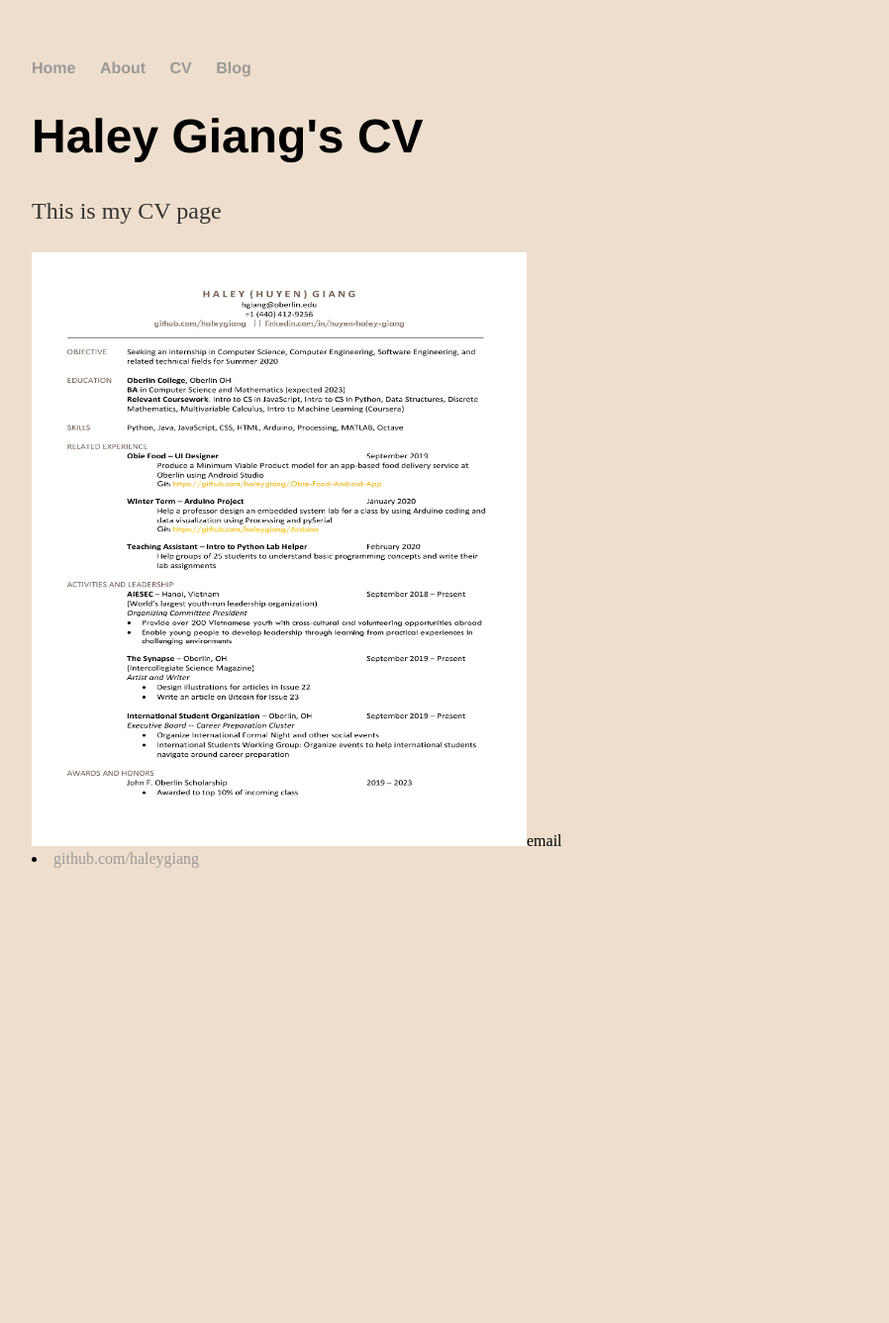
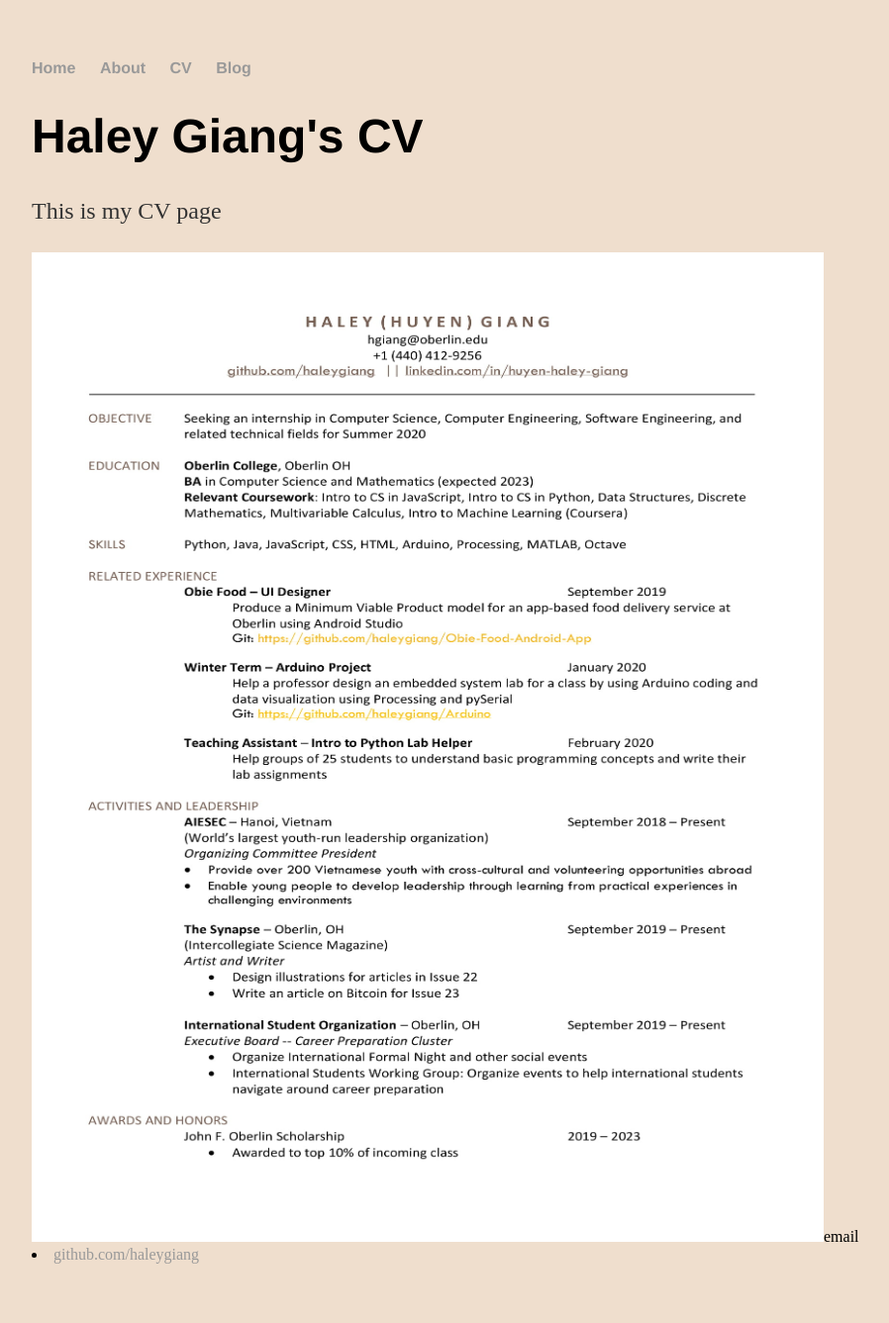
Before and after one commit to haleygiang/haleygiang.github.io, a Jekyll site: the page built from cv/index.html, in a window 1280 px wide. Shown: the whole page at 99% size, without its empty margins (160-1058 px from the left). Built offline with Jekyll 4.4.1, drawn with Linux system fonts in a browser that asks for light colours; before the commit the page ends 937 px from its top, so only the background shows below that.

Commit message:
initial commit

```diff
--- a/cv/index.html
+++ b/cv/index.html
@@ -5,6 +5,5 @@ title: Haley Giang's CV
 <div class="blurb">
 	<h1>{{ page.title }}</h1>
 	<p>This is my CV page</p>
-	<img src="HaleyGiang_CV-1.jpg" alt="Haley's CV" style="width:500px;height:600px;>
-
 </div><!-- /.blurb -->
+<img src="HaleyGiang_CV-1.jpg" alt="Haley's CV" style="width:800px;height:1000px;>
--- a/index.html
+++ b/index.html
@@ -4,7 +4,7 @@ title: Haley Giang
 ---
 <style>
 	body{
-		background-image: url('background.jpg');
+		background-image: url('bluebackground.jpg');
 	    background-repeat: no-repeat;
 	    background-attachment: fixed;
 	    background-size: cover;
```
Also changed, not shown: bluebackground.jpg (added), bluewavelandscape.jpg (added), brownbg.jpg (added), girlbg.jpg (added), leaves.jpg (added), wavewhite.jpg (added), whitebg.jpg (added), 1 other file.
